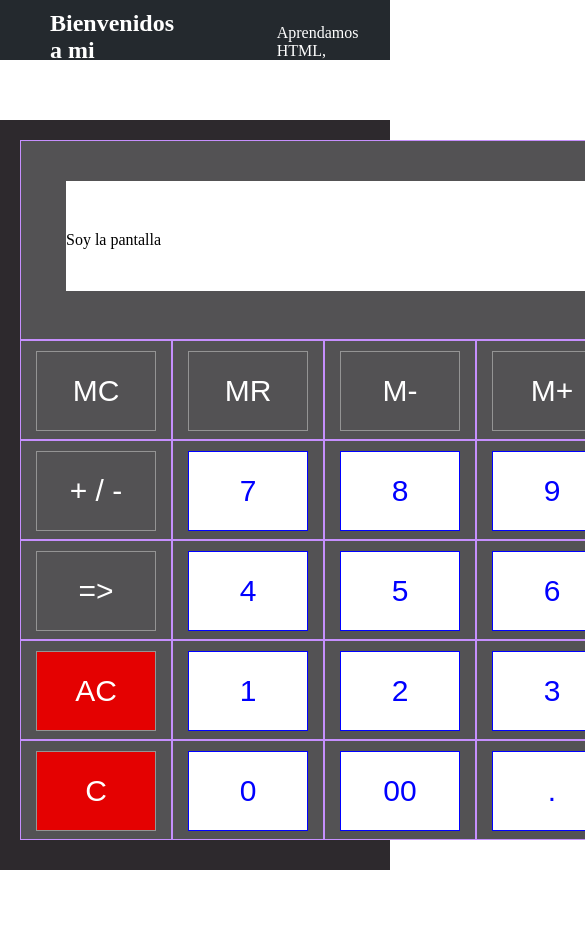
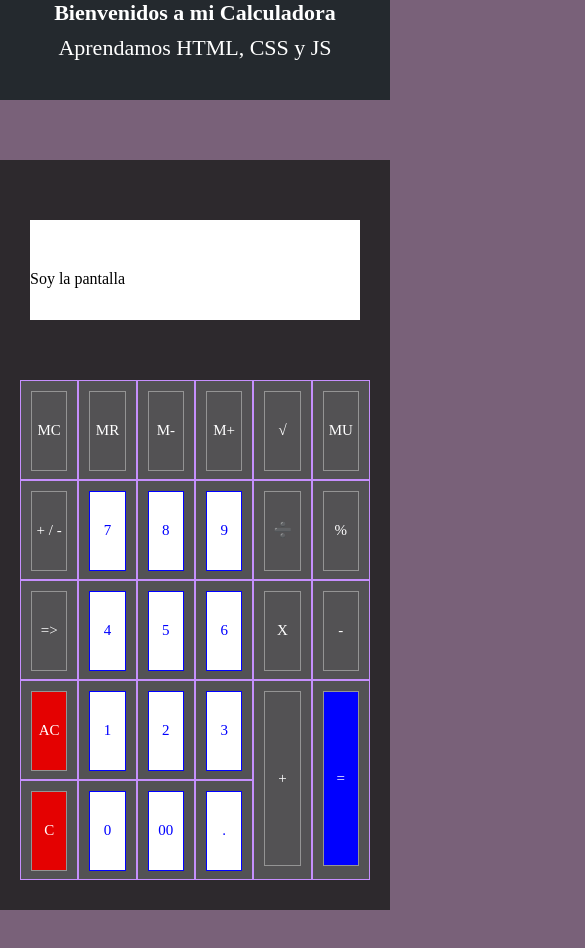
Before and after one commit to hatorob/Calculadora, a plain HTML site: page index.html in a window 390 px wide. Shown: the top 948 px of the page, 585 px wide, since content can reach past the window. Drawn offline with Linux system fonts and the light colour scheme.

Commit message:
Se agrego el css de responsive design para los diferentes dispositivos

```diff
--- a/css/estilos.css
+++ b/css/estilos.css
@@ -1,6 +1,12 @@
 * {
     margin: 0;
     padding: 0;
+    box-sizing: content-box;
+    box-sizing: border-box;
+}
+body {
+    background: #796179;
+    box-sizing: content-box
 }
 
 .cabecera-container {
@@ -20,6 +26,7 @@
     margin-top: 10px;
     padding-left: 50px;
     padding-right: 50px;
+    font-size: 22px;
 }
 
 .calculadora {
@@ -34,11 +41,12 @@
     display: grid;
     grid-template-columns: repeat(6, 1fr);
     grid-template-rows: 200px 100px 100px 100px 100px 100px;
-    ;
-    padding: 20px 20px;;
+    padding: 20px 20px;
+    grid-area: 'grid';
 }
 
 .item {
+
     background: #535254;
     padding: 10px;
     border: 1px solid #c68ffd;
@@ -59,7 +67,7 @@
 }
 
 .display {
-    width: 820px;
+    max-width: 820px;
     margin: 30px auto;
     height: 10px;
     padding: 50px 0 50px 0;
@@ -100,3 +108,290 @@
     font-size: 110px;
     background: blue;
 }
+
+
+@media screen and (max-width: 1023px) {
+
+    .calculadora {
+        max-width: 1025px;
+        margin: 60px auto;
+        height: 750px;
+        background: #2d292d;
+
+    }
+
+    .grid-container {
+        max-width: 957px;
+        margin: 0 auto;
+        display: grid;
+        grid-template-columns: repeat(6, 1fr);
+        grid-template-rows: 200px 100px 100px 100px 100px 100px;
+        padding: 20px 20px;
+        grid-area: 'grid';
+    }
+
+    .display {
+        max-width: 820px;
+        margin: 30px auto;
+        height: 10px;
+        padding: 50px 0 50px 0;
+        background: white;
+    }
+    .item1 {
+        background: #2D292D;
+        padding: 10px;
+    }
+
+    .item {
+    max-width: 156px;
+
+    background: #535254;
+    padding: 10px;
+    border: 1px solid #c68ffd;
+   }
+
+   .container-buttom {
+       max-width: 156px;
+       margin: 0 auto !important;
+   }
+
+   .boton, .botonNum, .botonAs,
+   .botonMas, .botonIgual {
+    background: #535254;
+    width: 100%;
+    height: 80px;
+    border: 1px solid #949494;
+    color: white;
+    text-align: center;
+    font-size: 30px;
+    margin: 0;
+    margin-left: auto;
+    }
+    .botonNum {
+        background: white;
+        color: blue;
+        border: 1px solid blue;
+    }
+
+    .botonAs {
+        background: #E40101;
+        color: white;
+    }
+
+    .botonMas {
+        height: 175px;
+        font-size: 110px;
+    }
+    .botonIgual {
+        height: 175px;
+        font-size: 110px;
+        background: blue;
+    }
+
+
+}
+
+@media screen and (max-width: 768px) {
+
+    .cabecera-container {
+        background: #24292E;
+        color: white;
+        height: 80px;
+
+    }
+
+    .cabecera {
+        display: block;
+        text-align: center;
+    }
+
+    .cabecera h1, .p {
+        margin-top: 0;
+        padding-left: 40px;
+        padding-right: 40px;
+        font-size: 25px;
+    }
+    h1 {
+        margin: 10px 0 10px 0;
+    }
+
+    .calculadora {
+        max-width: 1025px;
+        margin: 60px auto;
+        height: 750px;
+        background: #2d292d;
+
+    }
+
+    .grid-container {
+        max-width: 957px;
+        margin: 0 auto;
+        display: grid;
+        grid-template-columns: repeat(6, 1fr);
+        grid-template-rows: 200px 100px 100px 100px 100px 100px;
+        padding: 20px 20px;
+        grid-area: 'grid';
+    }
+
+    .display {
+        max-width: 820px;
+        margin: 30px auto;
+        height: 10px;
+        padding: 50px 0 50px 0;
+        background: white;
+    }
+    .item1 {
+        background: #2D292D;
+        padding: 10px;
+    }
+
+    .item {
+    max-width: 156px;
+
+    background: #535254;
+    padding: 10px;
+    border: 1px solid #c68ffd;
+   }
+
+   .container-buttom {
+       max-width: 156px;
+       margin: 0 auto !important;
+   }
+
+   .boton, .botonNum, .botonAs,
+   .botonMas, .botonIgual {
+    background: #535254;
+    width: 100%;
+    height: 80px;
+    border: 1px solid #949494;
+    color: white;
+    text-align: center;
+    font-size: 30px;
+    margin: 0;
+    margin-left: auto;
+    }
+    .botonNum {
+        background: white;
+        color: blue;
+        border: 1px solid blue;
+    }
+
+    .botonAs {
+        background: #E40101;
+        color: white;
+    }
+
+    .botonMas {
+        height: 175px;
+        font-size: 110px;
+    }
+    .botonIgual {
+        height: 175px;
+        font-size: 110px;
+        background: blue;
+    }
+
+
+}
+
+@media screen and (max-width: 468px) {
+
+    .cabecera-container {
+        background: #24292E;
+        color: white;
+        height: 100px;
+
+    }
+
+    .cabecera {
+        display: block;
+        text-align: center;
+    }
+
+    .cabecera h1, .p {
+        margin-top: 0;
+        padding-left: 40px;
+        padding-right: 40px;
+        font-size: 22px;
+    }
+    h1 {
+        margin: 10px 0 10px 0;
+    }
+
+    .calculadora {
+        max-width: 1025px;
+        margin: 60px auto;
+        height: 750px;
+        background: #2d292d;
+    }
+
+    .grid-container {
+        max-width: 957px;
+        margin: 0 auto;
+        display: grid;
+        grid-template-columns: repeat(6, 1fr);
+        grid-template-rows: 200px 100px 100px 100px 100px 100px;
+        padding: 20px 20px;
+        grid-area: 'grid';
+    }
+
+    .display {
+        max-width: 820px;
+        margin: 30px auto;
+        height: 10px;
+        padding: 50px 0 50px 0;
+        background: white;
+    }
+    .item1 {
+        background: #2D292D;
+        padding: 10px;
+    }
+
+    .item {
+    max-width: 100px;
+
+    background: #535254;
+    padding: 10px;
+    border: 1px solid #c68ffd;
+   }
+
+   .container-buttom {
+       max-width: 50px;
+       margin: 0 auto !important;
+   }
+
+   .boton, .botonNum, .botonAs,
+   .botonMas, .botonIgual {
+    background: #535254;
+    width: 100%;
+    height: 80px;
+    border: 1px solid #949494;
+    color: white;
+    text-align: center;
+    font-size: 15px;
+    margin: 0;
+    margin-left: auto;
+    }
+    .botonNum {
+        background: white;
+        color: blue;
+        border: 1px solid blue;
+    }
+
+    .botonAs {
+        background: #E40101;
+        color: white;
+    }
+
+    .botonMas {
+        height: 175px;
+        font-size: 15px;
+    }
+    .botonIgual {
+        height: 175px;
+        font-size: 15px;
+        background: blue;
+    }
+
+
+}
--- a/index.html
+++ b/index.html
@@ -4,6 +4,7 @@
     <meta charset="UTF-8">
     <meta name="viewport" content="width=device-width, initial-scale=1.0">
     <title>Calculadora</title>
+    <link rel="stylesheet" href="css/normalize.css">
     <link rel="stylesheet" href="css/estilos.css">
 </head>
 <body>
@@ -21,14 +22,14 @@
 
         <div class="grid-container">
 
-            <div class="item pantalla">
+            <div class="item1 pantalla">
 
                 <div class="display">
                     <p>Soy la pantalla</p>
                 </div>
 
             </div>
-            <div class="item ">
+            <div class="item">
 
                 <div class="container-buttom">
                     <button class="boton">MC</button>
```
Also changed, not shown: css/normalize.css (added).
